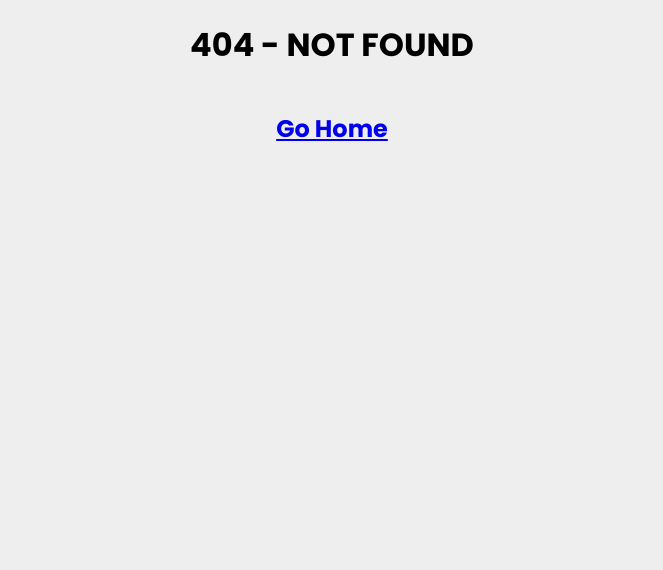
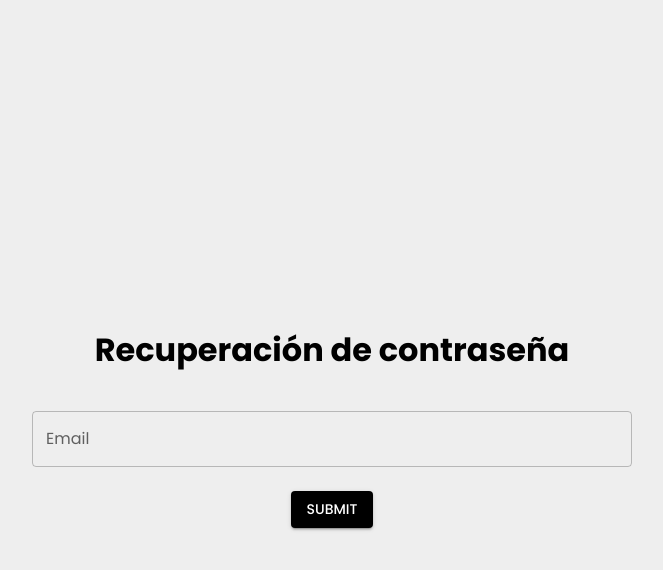
Before and after one commit to factoriaf5-p7/ui-uknow-comimix, a React (Vite) app in the folder uknow-frontend/: page /recover in a window 1280 px wide. Before the commit this address had no page. Shown: the top 570 px of the page, without its empty margins (308-971 px from the left). Built offline with nearby package versions, Linux system fonts and the light colour scheme; a web font is replaced by a local one.

Commit message:
added recovery password form and recover form

```diff
--- a/uknow-frontend/src/App.tsx
+++ b/uknow-frontend/src/App.tsx
@@ -7,6 +7,7 @@ import NotFound from './pages/NotFound'
 import { Routes, Route } from 'react-router-dom'
 import Login from './pages/Login'
 import Register from './pages/Register'
+import Recover from './pages/Recover'
 
 function App() {
 
@@ -20,6 +21,7 @@ function App() {
       <Route path='/profile' element={<Profile />} />
       <Route path='/login' element={<Login />} />
       <Route path='/signup' element={<Register />} />
+      <Route path='/recover' element={<Recover />} />
       <Route path="*" element={<NotFound/>}/>
     </Routes>
   )
--- /dev/null
+++ b/uknow-frontend/src/components/RecoverPasswordForm.tsx
@@ -0,0 +1,48 @@
+import { Container, Box } from "@mui/system"
+import { TextField, Button } from "@mui/material"
+
+function RecoverPasswordForm() {
+
+    const handleSubmit = () => {
+        alert('Has been sent an email to recover your password');
+    }
+
+  return (
+    <Container
+        sx={{
+        display: "flex",
+        alignItems: "center",
+        justifyContent: "center",
+        height: "100vh",
+        }}
+        >
+    <Box
+      maxWidth="sm"
+      width="100%"
+      component="form"
+      onSubmit={handleSubmit}
+      sx={{ mt: 4 }}
+    >
+      <h1 style={{ textAlign: "center" }}>Recuperación de contraseña</h1>
+
+      <TextField
+        label="Email"
+        name="email"
+        // value={register.email}
+        // onChange={handleChangeInput}
+        fullWidth
+        margin="normal"
+        variant="outlined"
+      />
+
+      <Box display="flex" justifyContent="center" mt={2} >
+        <Button type="submit" variant="contained">
+          Submit
+        </Button>
+      </Box>
+    </Box>
+  </Container>
+  )
+}
+
+export default RecoverPasswordForm
--- a/uknow-frontend/src/elements/LoginForm.tsx
+++ b/uknow-frontend/src/elements/LoginForm.tsx
@@ -14,7 +14,7 @@ function LoginForm() {
       justifyContent: "center",
       height: "100vh",
     }}
-  >
+    >
     <Box
       maxWidth="sm"
       width="100%"
@@ -44,8 +44,11 @@ function LoginForm() {
         type="password"
       />
 
-        <Box display='flex' justifyContent='center'>
-            <a href="/signup">Si no tienes cuenta, click aquí</a>
+      <Box display='flex' justifyContent='center'>
+        <a href="/signup">Si no tienes cuenta, click aquí</a>
+      </Box>
+      <Box display='flex' justifyContent='center'>
+            <a href="/recover">¿Has olvidado tu contraseña?</a>
         </Box>
       <Box display="flex" justifyContent="center" mt={2} >
         <Button type="submit" variant="contained">
--- /dev/null
+++ b/uknow-frontend/src/pages/Recover.tsx
@@ -0,0 +1,9 @@
+import RecoverPasswordForm from "../components/RecoverPasswordForm"
+
+function Recover() {
+  return (
+   <RecoverPasswordForm />
+  )
+}
+
+export default Recover
```
Also changed, not shown: 1 other file (tests, documents, lock files or other folders).
